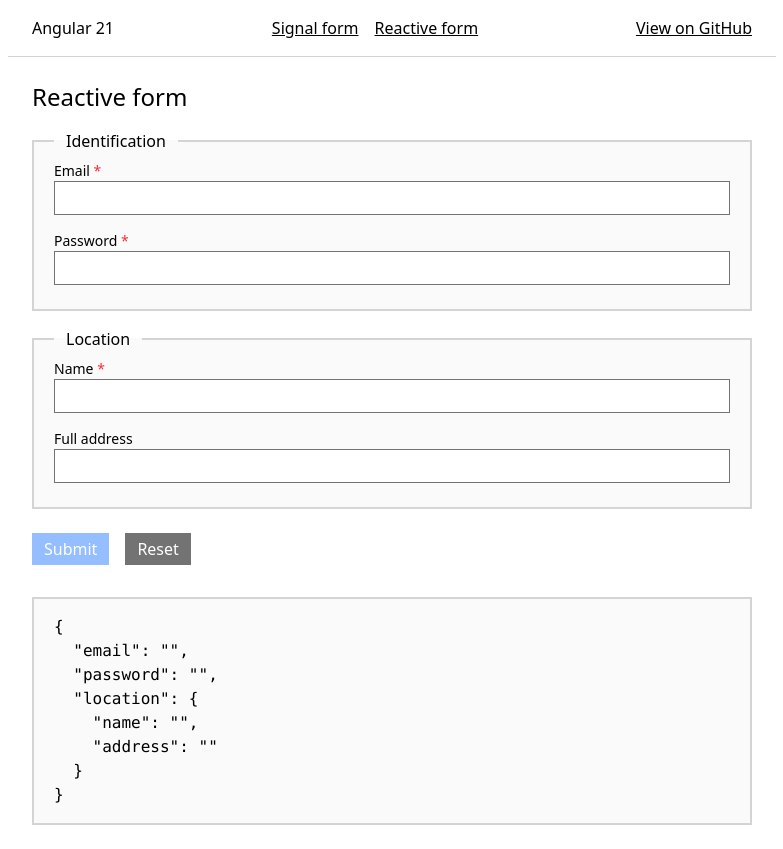
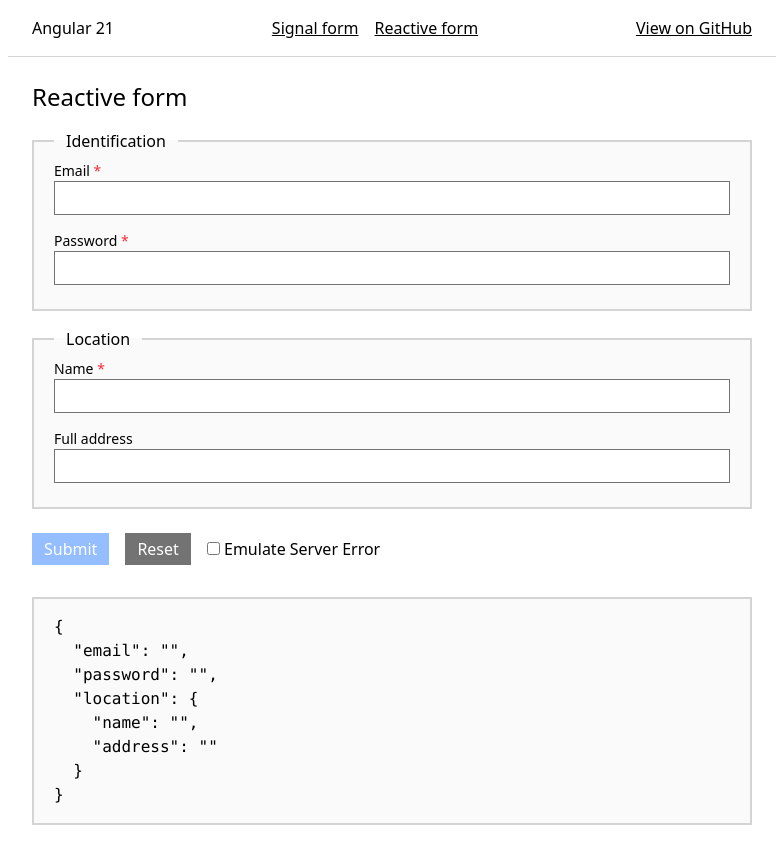
Before and after one commit to Zenika/angular-21-news, an Angular app: page /reactive-form in a window 1280 px wide. Shown: the whole page, without its empty margins (248-1031 px from the left). Built offline with nearby package versions, Linux system fonts and the light colour scheme.

Commit message:
Adding server error emulation and handling

```diff
--- a/src/app/reactive-form/reactive-form.html
+++ b/src/app/reactive-form/reactive-form.html
@@ -52,12 +52,21 @@
     </button>
 
     <button
-      class="bg-neutral-500 px-3 py-1 text-white outline-offset-1 outline-neutral-600 focus:outline-1 disabled:opacity-50"
+      class="me-4 bg-neutral-500 px-3 py-1 text-white outline-offset-1 outline-neutral-600 focus:outline-1 disabled:opacity-50"
       [disabled]="form.disabled"
       type="reset"
     >
       Reset
     </button>
+
+    <label>
+      <input
+        type="checkbox"
+        [checked]="emulateServerError()"
+        (click)="toggleEmulateServerError()"
+      />
+      Emulate Server Error
+    </label>
   </p>
 </form>
 
--- a/src/app/reactive-form/reactive-form.ts
+++ b/src/app/reactive-form/reactive-form.ts
@@ -1,5 +1,5 @@
 import { JsonPipe } from '@angular/common';
-import { Component, inject } from '@angular/core';
+import { Component, inject, signal } from '@angular/core';
 import { NonNullableFormBuilder, ReactiveFormsModule, Validators } from '@angular/forms';
 import { ErrorMessagePipe } from './error-message-pipe';
 import { InputField } from './input-field/input-field';
@@ -26,14 +26,25 @@ export class ReactiveForm {
     required: 'Field required',
     email: 'Must be a valid email',
     minlength: 'Must contain at least 5 characters',
+    server: 'This email address already exists',
   };
+
+  protected emulateServerError = signal(false);
+
+  protected toggleEmulateServerError() {
+    this.emulateServerError.update((value) => !value);
+  }
 
   protected submit() {
     this.form.disable();
 
     setTimeout(() => {
       console.log('Form submitted', this.form.value);
+
       this.form.enable();
+      if (this.emulateServerError()) {
+        this.form.controls.email.setErrors({ server: true });
+      }
     }, 2000);
   }
 }
--- a/src/app/signal-form/signal-form.html
+++ b/src/app/signal-form/signal-form.html
@@ -26,12 +26,21 @@
     </button>
 
     <button
-      class="bg-neutral-500 px-3 py-1 text-white outline-offset-1 outline-neutral-600 focus:outline-1 disabled:opacity-50"
+      class="me-4 bg-neutral-500 px-3 py-1 text-white outline-offset-1 outline-neutral-600 focus:outline-1 disabled:opacity-50"
       [disabled]="form().disabled()"
       type="reset"
     >
       Reset
     </button>
+
+    <label>
+      <input
+        type="checkbox"
+        [checked]="emulateServerError()"
+        (click)="toggleEmulateServerError()"
+      />
+      Emulate Server Error
+    </label>
   </p>
 </form>
 
--- a/src/app/signal-form/signal-form.ts
+++ b/src/app/signal-form/signal-form.ts
@@ -31,14 +31,29 @@ export class SignalForm {
     disabled(path, () => this.form().submitting());
   });
 
-  submit(event: SubmitEvent) {
+  protected emulateServerError = signal(false);
+
+  protected toggleEmulateServerError() {
+    this.emulateServerError.update((value) => !value);
+  }
+
+  protected submit(event: SubmitEvent) {
     event.preventDefault();
 
     submit(this.form, async () => {
       return new Promise((resolve) => {
         setTimeout(() => {
           console.log('Form submitted', this.form().value());
-          resolve();
+
+          resolve(
+            this.emulateServerError()
+              ? {
+                  kind: 'server',
+                  message: 'This email address already exists',
+                  field: this.form.email,
+                }
+              : null,
+          );
         }, 2000);
       });
     });
```
Also changed, not shown: 1 other file (tests, documents, lock files or other folders).
